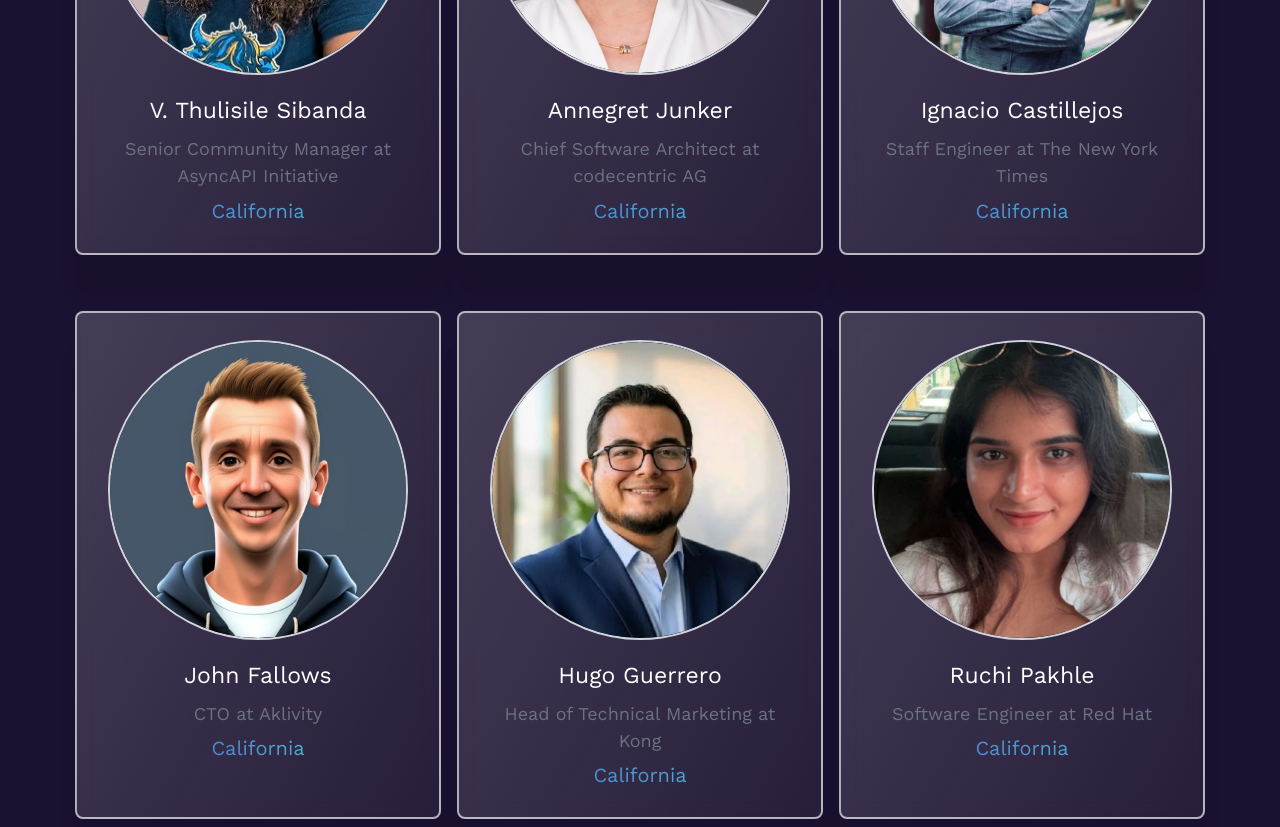
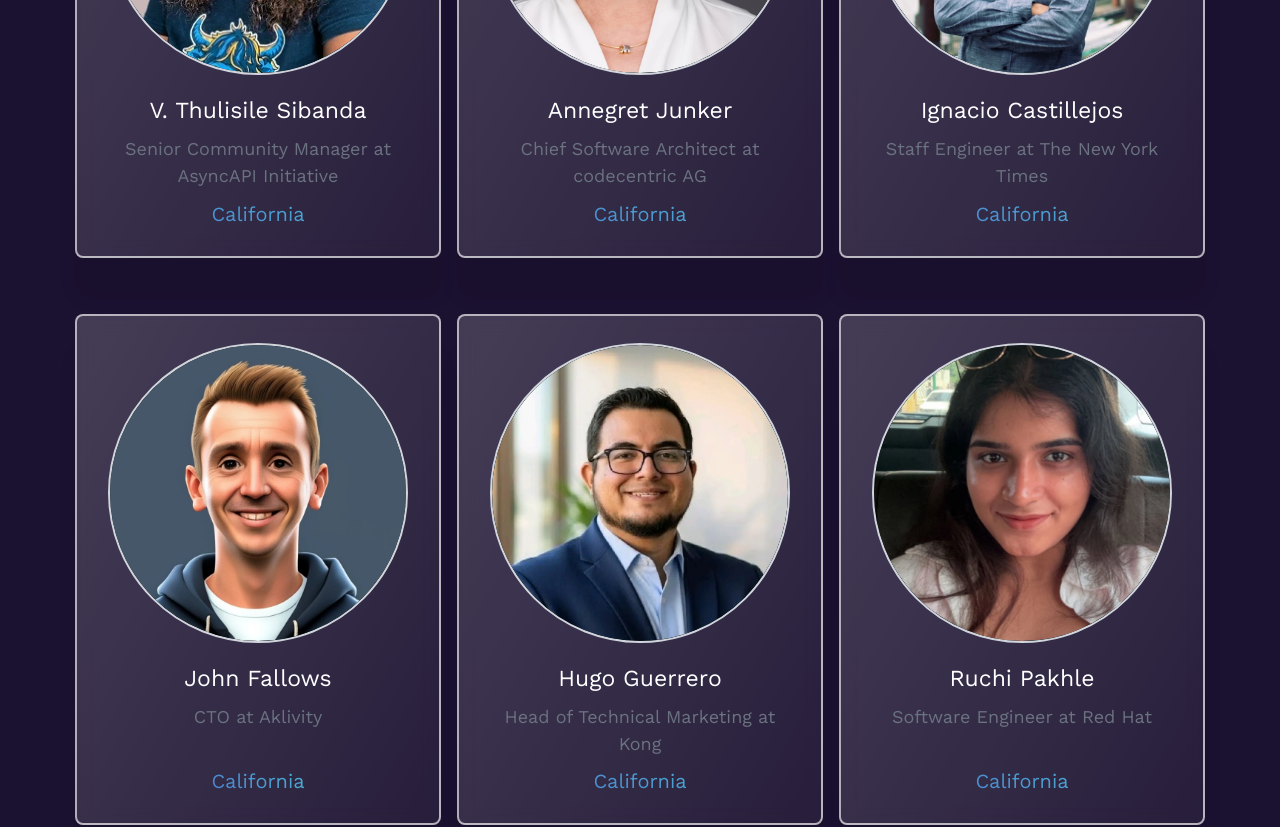
Before and after one commit to asyncapi/conference-website, a Next.js app: page / in a window 1280 px wide. Shown: the part 2680-3507 px from the top of the page. Built offline with nearby package versions, Linux system fonts and the light colour scheme.

Commit message:
chore(Speaker/speaker.tsx): fix the tailwind class (#937)
Co-authored-by: TenzDelek <122612557+TenzDelek@users.noreply.github.com>

```diff
--- a/components/Speaker/speaker.tsx
+++ b/components/Speaker/speaker.tsx
@@ -32,7 +32,7 @@ function Speaker({ details, location, className }: ISpeaker): JSX.Element {
       </div>
       <div className="mt-[19px]">
         <h3 className="text-[23px] text-white">{shortenedName}</h3>
-        <div className="flex flex-col ${'min-h-[100px]'} justify-between`}">
+        <div className="flex flex-col min-h-[100px] justify-between">
           <div>
             {' '}
             <p className="mt-[6.6px] text-[18px] text-gray-500">
```
